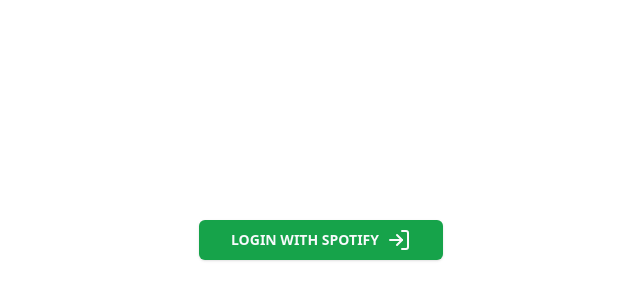
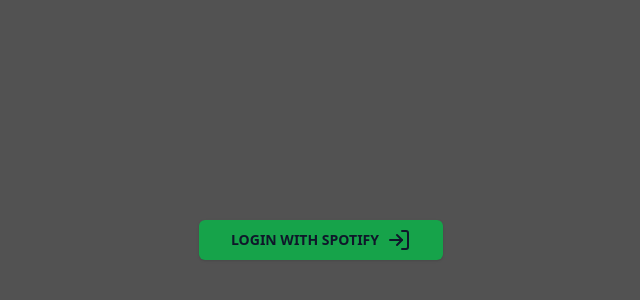
Before and after one commit to avvinlad/spotify_analyzer, a React (Vite) app in the folder client/: page / in a window 1280 px wide. Shown: the part 160-460 px from the top of the page, without its empty margins (319-959 px from the left). Built offline with nearby package versions, Linux system fonts and the light colour scheme.

Commit message:
set theme to dark and created dark background

```diff
--- a/client/src/main.tsx
+++ b/client/src/main.tsx
@@ -5,6 +5,8 @@
 
 ReactDOM.createRoot(document.getElementById('root')!).render(
 	<React.StrictMode>
-		<App />
+		<div className="dark bg-neutral-600">
+			<App />
+		</div>
 	</React.StrictMode>
 );
```
